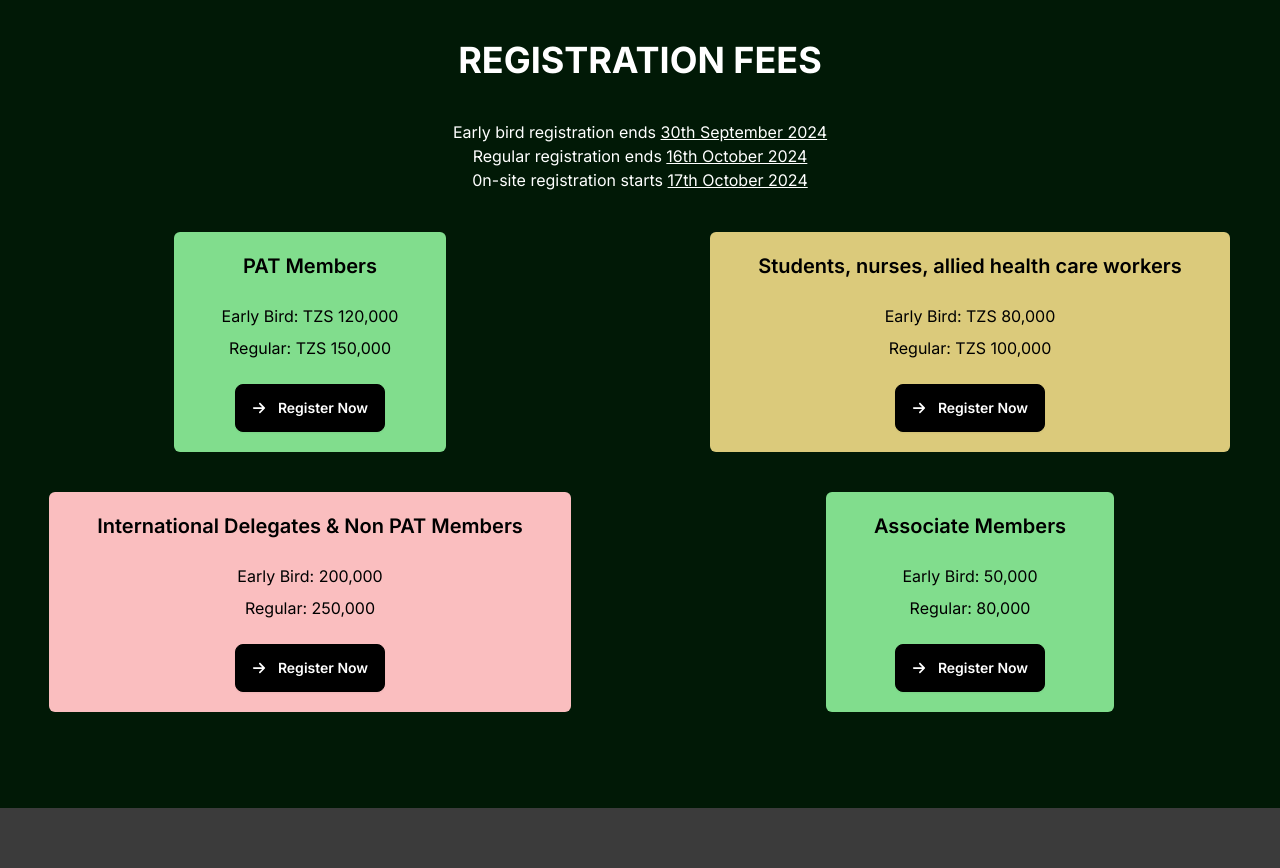
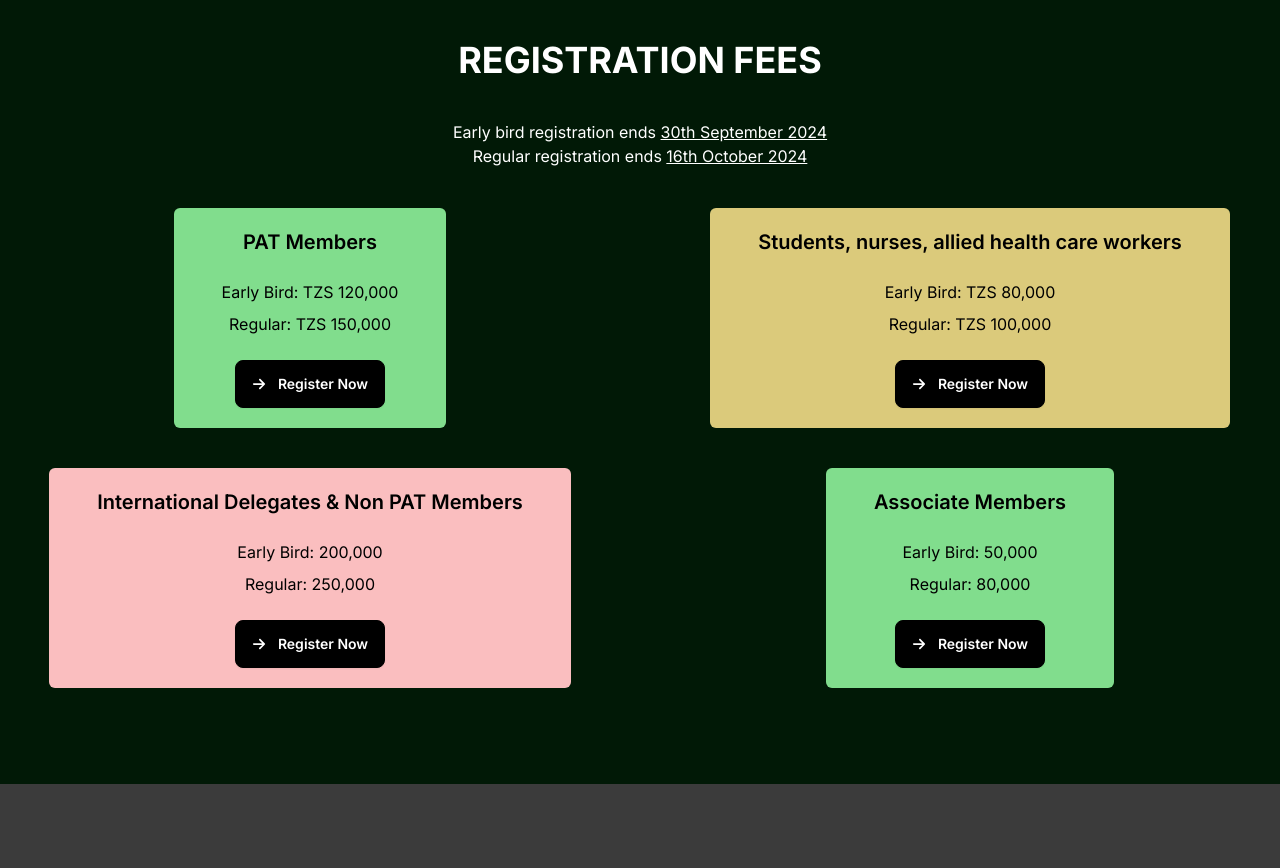
Before and after one commit to kevinmisigaro/pat-nextjs, a Next.js app: page / in a window 1280 px wide. Shown: the part 3940-4808 px from the top of the page. Built offline with nearby package versions, Linux system fonts and the light colour scheme.

Commit message:
remove onsite registration

```diff
--- a/src/app/page.tsx
+++ b/src/app/page.tsx
@@ -286,8 +286,8 @@ export default function Home() {
           <span className="underline">30th September 2024 </span> <br />
           Regular registration ends{" "}
           <span className="underline">16th October 2024</span> <br />
-          0n-site registration starts{" "}
-          <span className="underline">17th October 2024 </span>
+          {/* 0n-site registration starts{" "}
+          <span className="underline">17th October 2024 </span> */}
         </p>
 
         <div className="grid grid-cols-1 md:grid-cols-2 place-items-center gap-10 items-center justify-center mt-10">
```
